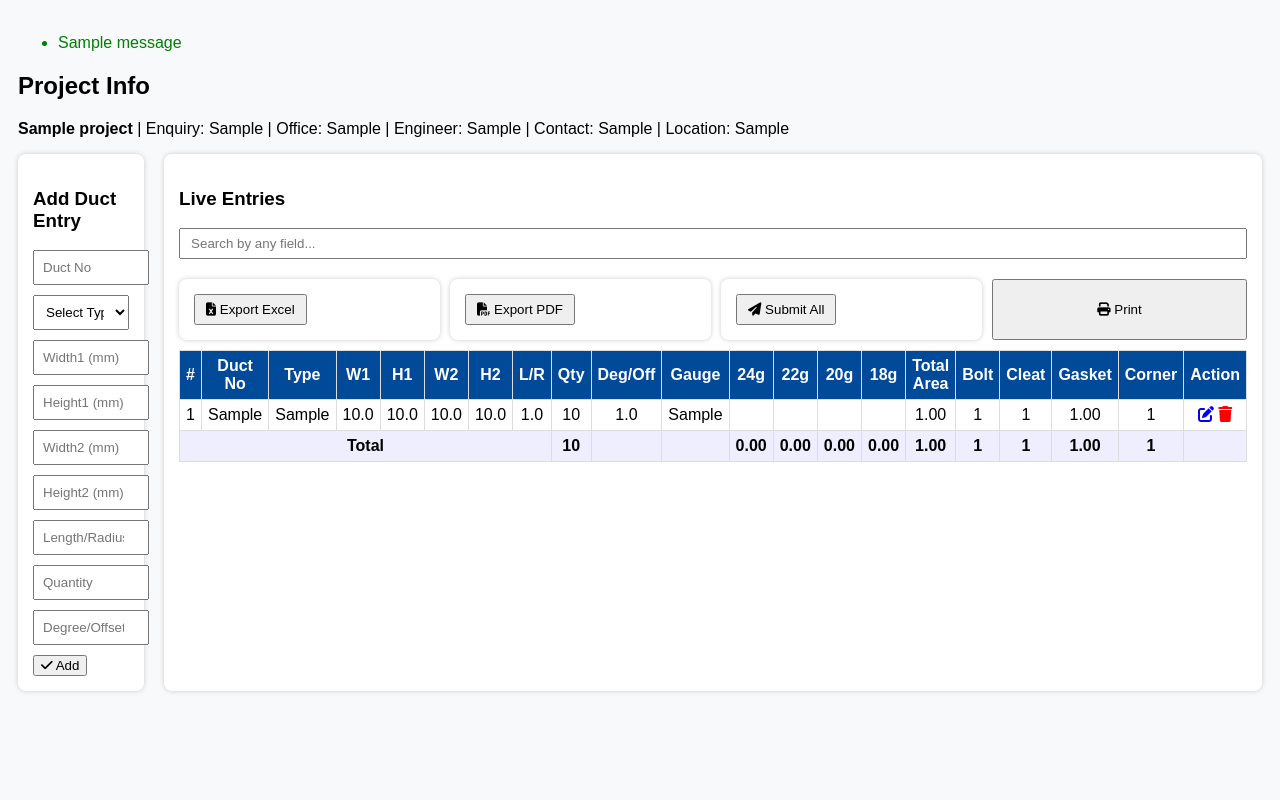
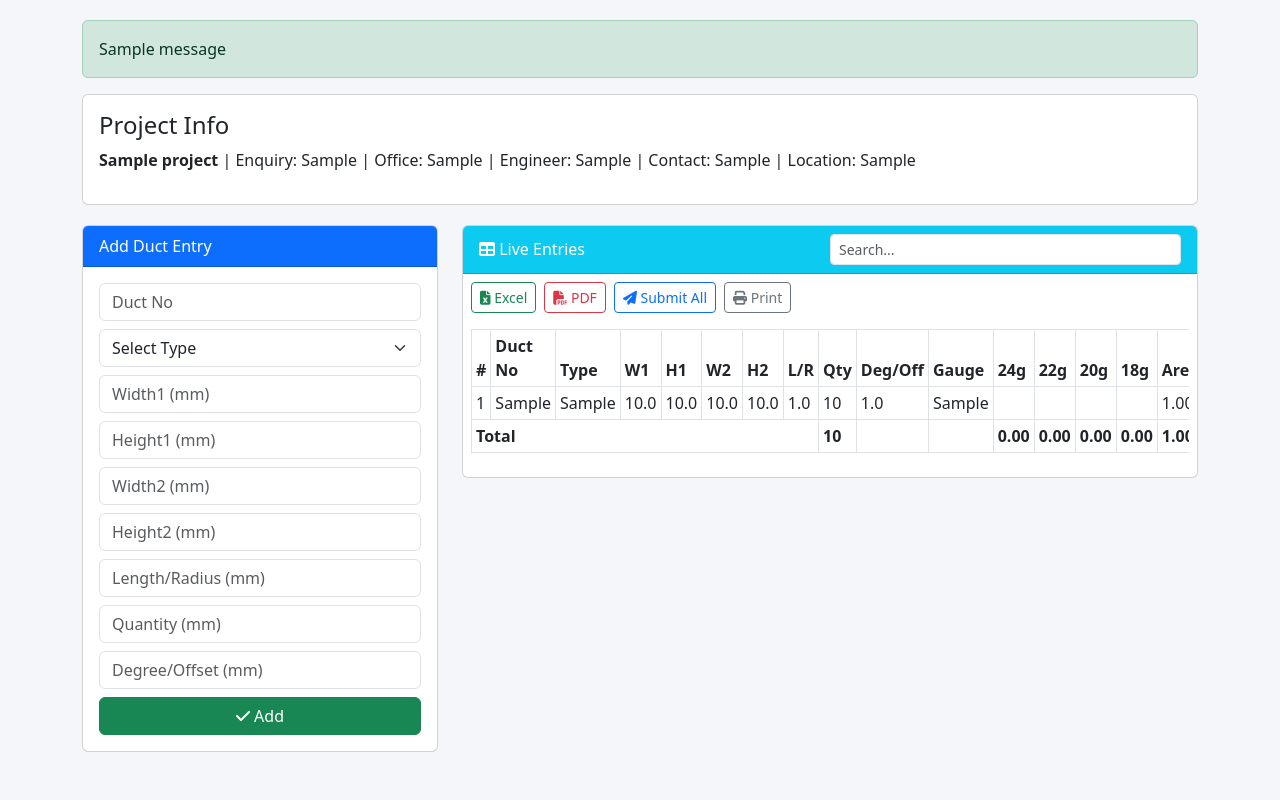
Before and after one commit to Madhan12-tech/duct-measurement, a Flask app: page /home in a window 1280 px wide. Run offline with Flask 3, Linux system fonts and the light colour scheme; tables that the repository leaves empty hold one stand-in row (values such as "Sample post"); one stand-in notice (Sample message) is shown.

Commit message:
Update duct_entry.html

```diff
--- a/templates/duct_entry.html
+++ b/templates/duct_entry.html
@@ -3,75 +3,30 @@
 <head>
   <meta charset="UTF-8">
   <title>Duct Entry</title>
-  <meta name="viewport" content="width=device-width, initial-scale=1.0">
-  <link rel="stylesheet" href="https://cdnjs.cloudflare.com/ajax/libs/font-awesome/6.5.0/css/all.min.css">
+  <meta name="viewport" content="width=device-width, initial-scale=1">
+
+  <!-- Bootstrap + FontAwesome -->
+  <link href="https://cdn.jsdelivr.net/npm/bootstrap@5.3.0/dist/css/bootstrap.min.css" rel="stylesheet">
+  <link href="https://cdnjs.cloudflare.com/ajax/libs/font-awesome/6.5.0/css/all.min.css" rel="stylesheet">
+
   <style>
     body {
-      font-family: Arial, sans-serif;
-      padding: 10px;
-      background: #f7f9fb;
+      background: #f4f6f9;
+      padding: 20px;
     }
-
-    .container {
-      display: flex;
-      flex-wrap: wrap;
-      gap: 20px;
+    .card {
+      margin-bottom: 20px;
     }
-
-    form, .table-container {
-      flex: 1 1 100%;
-      background: #fff;
-      padding: 15px;
-      border-radius: 8px;
-      box-shadow: 0 0 5px #ccc;
-    }
-
-    input, select {
-      width: 100%;
-      padding: 8px;
-      margin-bottom: 10px;
-    }
-
-    .actions, .search-bar {
-      display: flex;
-      flex-wrap: wrap;
-      gap: 10px;
-      margin-bottom: 10px;
-    }
-
-    .actions button, .search-bar input {
-      padding: 6px 10px;
-      flex: 1;
-    }
-
-    table {
-      width: 100%;
-      border-collapse: collapse;
-      margin-top: 10px;
-    }
-
-    th, td {
-      border: 1px solid #ddd;
-      padding: 6px;
-      text-align: center;
-    }
-
     th {
-      background-color: #004a99;
+      background-color: #0d6efd;
       color: white;
     }
-
     tfoot td {
-      background-color: #eef;
+      background-color: #e7f1ff;
       font-weight: bold;
     }
+  </style>
 
-    @media (min-width: 768px) {
-      form, .table-container {
-        flex: 1;
-      }
-    }
-  </style>
   <script>
     function filterTable() {
       const input = document.getElementById("searchInput").value.toLowerCase();
@@ -84,92 +39,89 @@
 </head>
 <body>
 
+<div class="container">
+
   {% with messages = get_flashed_messages() %}
     {% if messages %}
-      <ul style="color: green;">
+      <div class="alert alert-success">
         {% for message in messages %}
-          <li>{{ message }}</li>
+          <div>{{ message }}</div>
         {% endfor %}
-      </ul>
+      </div>
     {% endif %}
   {% endwith %}
 
-  <h2>Project Info</h2>
+  <div class="card">
+    <div class="card-body">
+      <h4 class="card-title">Project Info</h4>
       {% if project %}
         <p><strong>{{ project[1] }}</strong> | Enquiry: {{ project[2] }} | Office: {{ project[3] }} |
         Engineer: {{ project[4] }} | Contact: {{ project[5] }} | Location: {{ project[6] }}</p>
       {% else %}
         <p>No project information available.</p>
       {% endif %}
+    </div>
+  </div>
 
-  <div class="container">
-
-    <!-- Duct Entry Form -->
-    <form action="/add_duct" method="POST">
-      <h3>{{ edit_entry and "Edit" or "Add" }} Duct Entry</h3>
+  <div class="row">
+    <!-- Form -->
+    <div class="col-md-4">
+      <div class="card">
+        <div class="card-header bg-primary text-white">
+          {{ edit_entry and "Edit" or "Add" }} Duct Entry
+        </div>
+        <div class="card-body">
+          <form method="POST" action="/add_duct">
             <input type="hidden" name="id" value="{{ edit_entry[0] if edit_entry else '' }}">
-      <input type="text" name="duct_no" placeholder="Duct No" value="{{ edit_entry[1] if edit_entry else '' }}" required>
-      <select name="duct_type" required>
+            <div class="mb-2">
+              <input class="form-control" type="text" name="duct_no" placeholder="Duct No" required value="{{ edit_entry[1] if edit_entry else '' }}">
+            </div>
+            <div class="mb-2">
+              <select class="form-select" name="duct_type" required>
                 <option value="">Select Type</option>
                 {% for t in ['ST','SHOE','RED','OFFSET','DUM','ELB','VANES'] %}
                   <option value="{{ t }}" {% if edit_entry and edit_entry[2] == t %}selected{% endif %}>{{ t }}</option>
                 {% endfor %}
               </select>
-      <input type="number" step="any" name="width1" placeholder="Width1 (mm)" value="{{ edit_entry[3] if edit_entry else '' }}" required>
-      <input type="number" step="any" name="height1" placeholder="Height1 (mm)" value="{{ edit_entry[4] if edit_entry else '' }}" required>
-      <input type="number" step="any" name="width2" placeholder="Width2 (mm)" value="{{ edit_entry[5] if edit_entry else '' }}">
-      <input type="number" step="any" name="height2" placeholder="Height2 (mm)" value="{{ edit_entry[6] if edit_entry else '' }}">
-      <input type="number" step="any" name="length_or_radius" placeholder="Length/Radius (mm)" value="{{ edit_entry[7] if edit_entry else '' }}" required>
-      <input type="number" name="quantity" placeholder="Quantity" value="{{ edit_entry[8] if edit_entry else '' }}" required>
-      <input type="number" step="any" name="degree_or_offset" placeholder="Degree/Offset (mm)" value="{{ edit_entry[9] if edit_entry else '' }}">
-      <button type="submit"><i class="fa fa-check"></i> {{ edit_entry and "Update" or "Add" }}</button>
+            </div>
+            {% for i in [3,4,5,6,7,8,9] %}
+              <div class="mb-2">
+                <input class="form-control" type="number" step="any" name="{{ ['width1','height1','width2','height2','length_or_radius','quantity','degree_or_offset'][loop.index0] }}"
+                placeholder="{{ ['Width1','Height1','Width2','Height2','Length/Radius','Quantity','Degree/Offset'][loop.index0] }} (mm)"
+                value="{{ edit_entry[i] if edit_entry else '' }}">
+              </div>
+            {% endfor %}
+            <button type="submit" class="btn btn-success w-100">
+              <i class="fa fa-check"></i> {{ edit_entry and "Update" or "Add" }}
+            </button>
           </form>
-
-    <!-- Table Display -->
-    <div class="table-container">
-      <h3>Live Entries</h3>
-
-      <div class="search-bar">
-        <input type="text" id="searchInput" onkeyup="filterTable()" placeholder="Search by any field...">
+        </div>
+      </div>
     </div>
 
-      <div class="actions">
-        <form action="/export_excel" method="get">
-          <button type="submit"><i class="fa fa-file-excel"></i> Export Excel</button>
-        </form>
-        <form action="/export_pdf" method="get">
-          <button type="submit"><i class="fa fa-file-pdf"></i> Export PDF</button>
-        </form>
-        <form action="/submit_all" method="post">
-          <button type="submit"><i class="fa fa-paper-plane"></i> Submit All</button>
-        </form>
-        <button onclick="window.print()"><i class="fa fa-print"></i> Print</button>
+    <!-- Table -->
+    <div class="col-md-8">
+      <div class="card">
+        <div class="card-header bg-info text-white d-flex justify-content-between align-items-center">
+          <span><i class="fa fa-table"></i> Live Entries</span>
+          <input class="form-control form-control-sm w-50" id="searchInput" onkeyup="filterTable()" placeholder="Search...">
+        </div>
+        <div class="card-body p-2">
+          <div class="d-flex gap-2 mb-3 flex-wrap">
+            <form action="/export_excel" method="get"><button class="btn btn-outline-success btn-sm"><i class="fa fa-file-excel"></i> Excel</button></form>
+            <form action="/export_pdf" method="get"><button class="btn btn-outline-danger btn-sm"><i class="fa fa-file-pdf"></i> PDF</button></form>
+            <form action="/submit_all" method="post"><button class="btn btn-outline-primary btn-sm"><i class="fa fa-paper-plane"></i> Submit All</button></form>
+            <button onclick="window.print()" class="btn btn-outline-secondary btn-sm"><i class="fa fa-print"></i> Print</button>
           </div>
 
-      <table id="entriesTable">
+          <div class="table-responsive">
+            <table class="table table-bordered table-sm" id="entriesTable">
               <thead>
                 <tr>
-            <th>#</th>
-            <th>Duct No</th>
-            <th>Type</th>
-            <th>W1</th>
-            <th>H1</th>
-            <th>W2</th>
-            <th>H2</th>
-            <th>L/R</th>
-            <th>Qty</th>
-            <th>Deg/Off</th>
-            <th>Gauge</th>
-            <th>24g</th>
-            <th>22g</th>
-            <th>20g</th>
-            <th>18g</th>
-            <th>Total Area</th>
-            <th>Bolt</th>
-            <th>Cleat</th>
-            <th>Gasket</th>
-            <th>Corner</th>
-            <th>Action</th>
+                  <th>#</th><th>Duct No</th><th>Type</th><th>W1</th><th>H1</th><th>W2</th><th>H2</th>
+                  <th>L/R</th><th>Qty</th><th>Deg/Off</th><th>Gauge</th>
+                  <th>24g</th><th>22g</th><th>20g</th><th>18g</th>
+                  <th>Area</th><th>Bolt</th><th>Cleat</th><th>Gasket</th><th>Corner</th><th>Action</th>
                 </tr>
               </thead>
               <tbody>
@@ -196,18 +148,16 @@
                   <td>{{ "%.2f"|format(entry[14]) }}</td>
                   <td>{{ entry[15] }}</td>
                   <td>
-              <a href="/edit/{{ entry[0] }}"><i class="fa fa-edit"></i></a>
-              <a href="/delete/{{ entry[0] }}" onclick="return confirm('Are you sure?')"><i class="fa fa-trash" style="color:red;"></i></a>
+                    <a href="/edit/{{ entry[0] }}" class="text-primary"><i class="fa fa-edit"></i></a>
+                    <a href="/delete/{{ entry[0] }}" onclick="return confirm('Delete?')" class="text-danger"><i class="fa fa-trash"></i></a>
                   </td>
                 </tr>
                 {% endfor %}
               </tbody>
               <tfoot>
                 <tr>
-            <td colspan="8">Total</td>
-            <td>{{ total_qty }}</td>
-            <td></td>
-            <td></td>
+                  <td colspan="8"><strong>Total</strong></td>
+                  <td>{{ total_qty }}</td><td></td><td></td>
                   <td>{{ "%.2f"|format(area_24g) }}</td>
                   <td>{{ "%.2f"|format(area_22g) }}</td>
                   <td>{{ "%.2f"|format(area_20g) }}</td>
@@ -216,13 +166,18 @@
                   <td>{{ total_bolts }}</td>
                   <td>{{ total_cleat }}</td>
                   <td>{{ "%.2f"|format(total_gasket) }}</td>
-            <td>{{ total_corner }}</td>
-            <td></td>
+                  <td>{{ total_corner }}</td><td></td>
                 </tr>
               </tfoot>
             </table>
           </div>
+        </div>
+      </div>
+    </div>
+  </div>
+</div>
 
-  </div>
+<!-- Bootstrap JS -->
+<script src="https://cdn.jsdelivr.net/npm/bootstrap@5.3.0/dist/js/bootstrap.bundle.min.js"></script>
 </body>
 </html>
```
Lines whose indentation alone changed are shown as unchanged.
